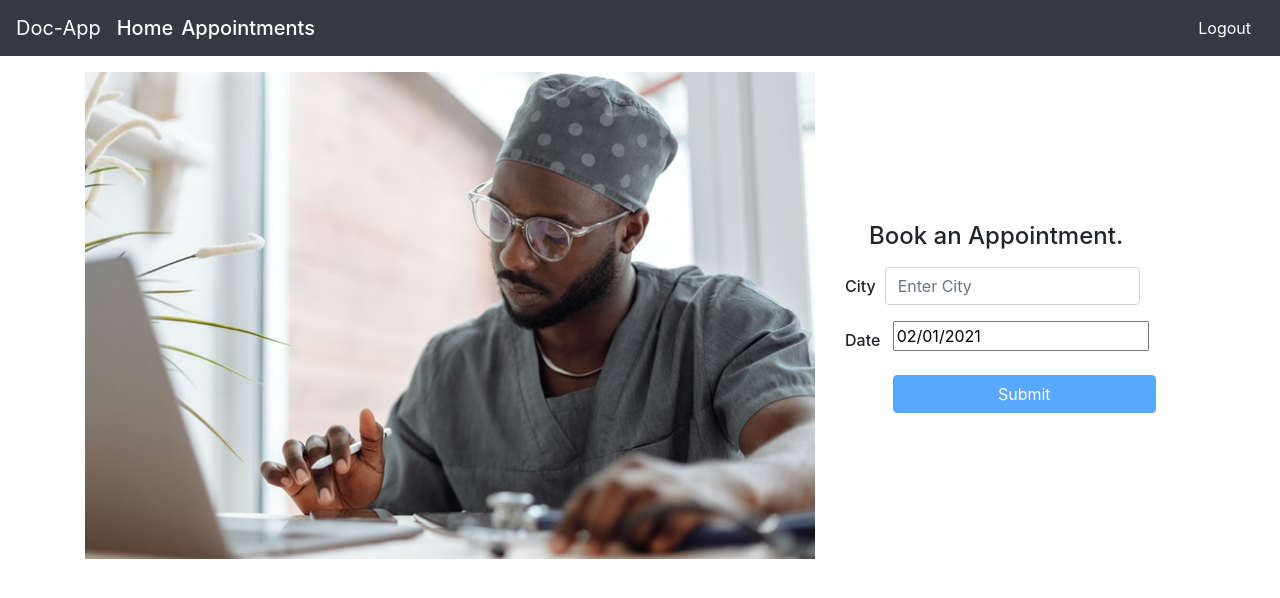
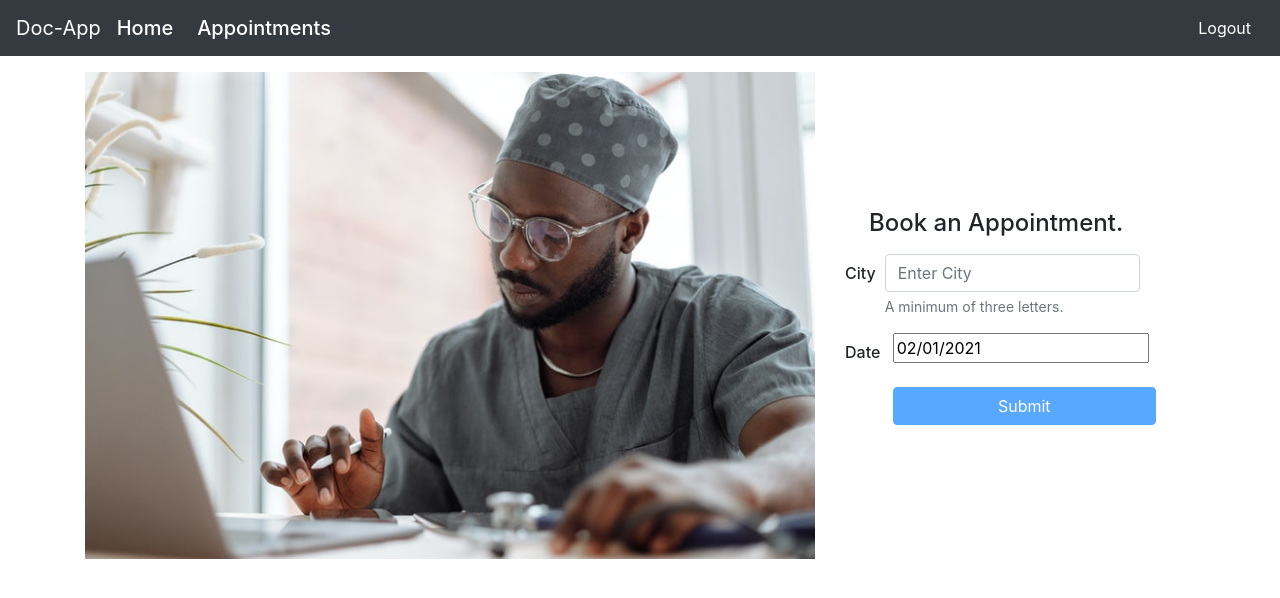
Before and after one commit to blackpintz/physician-appointment, a React (Create React App) app: page /physician/1 in a window 1280 px wide. Shown: the top 598 px of the page. Built offline with nearby package versions, Linux system fonts and the light colour scheme; sample sign-in values are in the browser's storage.

Commit message:
made final touches on the styling.

```diff
--- a/src/components/AppointmentList.js
+++ b/src/components/AppointmentList.js
@@ -20,7 +20,7 @@ const AppointmentList = () => {
       <h3>Your Appointments</h3>
       {data.length === 0 ? (
         <>
-          <h3>You do not have any appointments.</h3>
+          <h5>You do not have any appointments.</h5>
         </>
       ) : (
         <>
--- a/src/components/Menu.js
+++ b/src/components/Menu.js
@@ -25,7 +25,7 @@ const Menu = () => {
         <Navbar.Toggle aria-controls="responsive-navbar-nav" />
         <Navbar.Collapse id="responsive-navbar-nav">
           <Nav className="mr-auto">
-            <Link to="/"><p className="text-white text-decoration-none h5 mr-2 mt-2">Home</p></Link>
+            <Link to="/"><p className="text-white text-decoration-none h5 mr-4 mt-2">Home</p></Link>
             <Link to="/appointments"><p className="text-white text-decoration-none h5 mt-2">Appointments</p></Link>
           </Nav>
           <Nav>
--- a/src/components/Physician.js
+++ b/src/components/Physician.js
@@ -70,6 +70,9 @@ class Physician extends React.Component {
                 <Form.Label column className="h4 col-1 mr-2">City</Form.Label>
                 <Col className="col-9">
                   <Form.Control type="text" placeholder="Enter City" value={city} name="city" onChange={this.handleChange} />
+                  <Form.Text className="text-muted">
+                    A minimum of three letters.
+                  </Form.Text>
                 </Col>
               </Form.Group>
               <Form.Group as={Row}>
```
